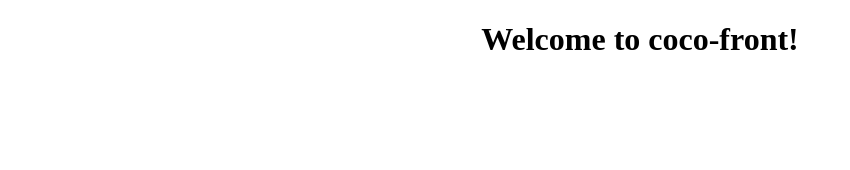
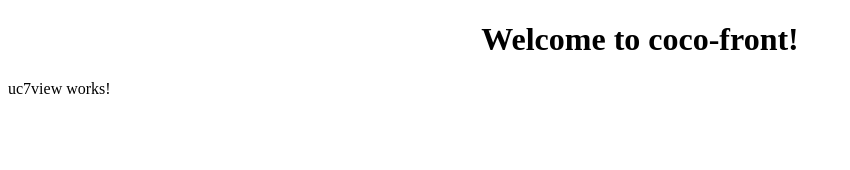
Before and after one commit to pufarin/mono-cocome, an Angular app in the folder cocoFront/: page / in a window 1280 px wide. Shown: the top 170 px of the page, without its empty margins (0-850 px from the left). Built offline with nearby package versions, Linux system fonts and the light colour scheme.

Commit message:
creating uc7 component and using it in app-module

```diff
--- a/cocoFront/src/app/app.component.html
+++ b/cocoFront/src/app/app.component.html
@@ -5,5 +5,6 @@
   </h1>
 </div>
 
+<app-uc7view></app-uc7view>
 
 <router-outlet></router-outlet>
--- a/cocoFront/src/app/app.module.ts
+++ b/cocoFront/src/app/app.module.ts
@@ -3,6 +3,8 @@ import { NgModule } from '@angular/core';
 
 import { AppRoutingModule } from './app-routing.module';
 import { AppComponent } from './app.component';
+
+import { Uc7changepriceModule } from './uc7changeprice/uc7changeprice.module';
 
 @NgModule({
   declarations: [
@@ -10,7 +12,8 @@ import { AppComponent } from './app.component';
   ],
   imports: [
     BrowserModule,
-    AppRoutingModule
+    AppRoutingModule,
+    Uc7changepriceModule
   ],
   providers: [],
   bootstrap: [AppComponent]
--- a/cocoFront/src/app/uc7changeprice/uc7changeprice.module.ts
+++ b/cocoFront/src/app/uc7changeprice/uc7changeprice.module.ts
@@ -1,10 +1,12 @@
 import { NgModule } from '@angular/core';
 import { CommonModule } from '@angular/common';
+import { Uc7viewComponent } from './uc7view/uc7view.component';
 
 @NgModule({
-  declarations: [],
+  declarations: [Uc7viewComponent],
   imports: [
     CommonModule
-  ]
+  ],
+  exports: [Uc7viewComponent]
 })
 export class Uc7changepriceModule { }
--- /dev/null
+++ b/cocoFront/src/app/uc7changeprice/uc7view/uc7view.component.html
@@ -0,0 +1 @@
+<p>uc7view works!</p>
--- /dev/null
+++ b/cocoFront/src/app/uc7changeprice/uc7view/uc7view.component.ts
@@ -0,0 +1,15 @@
+import { Component, OnInit } from '@angular/core';
+
+@Component({
+  selector: 'app-uc7view',
+  templateUrl: './uc7view.component.html',
+  styleUrls: ['./uc7view.component.css']
+})
+export class Uc7viewComponent implements OnInit {
+
+  constructor() { }
+
+  ngOnInit() {
+  }
+
+}
```
Also changed, not shown: cocoFront/src/app/uc7changeprice/uc7view/uc7view.component.css (added), 1 other file (tests, documents, lock files or other folders).
